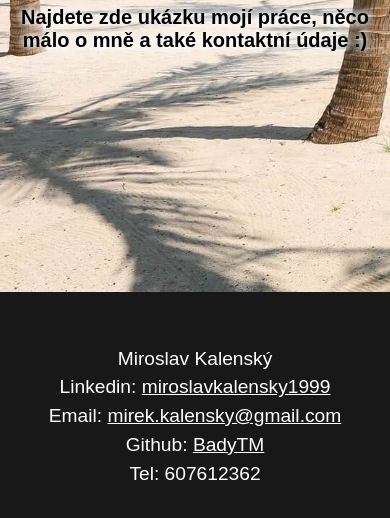
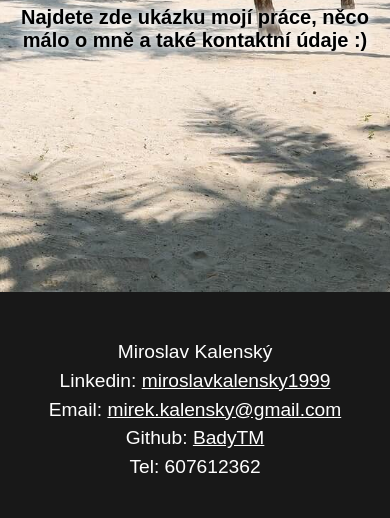
Before and after one commit to BadyTM/Portfolio, a plain HTML site: page index.html in a window 390 px wide. Shown: the part 552-1070 px from the top of the page. Before the commit the page ends 844 px from the top, so only its background shows below. Drawn offline with Linux system fonts and the light colour scheme.

Commit message:
repaired

```diff
--- a/heartofhard/index.css
+++ b/heartofhard/index.css
@@ -69,10 +69,10 @@ header {
 }
 
 footer {
-     bottom: -2.5vh;
+     bottom: -1.25em;
      padding-top: 0.7em;
      position: absolute;
-     height: 2.5vh;
+     height: 2.5em;
      width: 100%;
      background-color: black;
      text-align: center;
--- a/styling.scss
+++ b/styling.scss
@@ -28,11 +28,18 @@ body {
      background: #555;
 }
 
-body {
+#holder,
+#holder2,
+#holder3 {
+     min-height: 100%;
+     height: auto;
+     position: relative;
+     background-position: center;
+     background-size: cover;
+     background-repeat: no-repeat;
+     background-attachment: fixed;
      background-image: url("images/back.jpg");
-     background-size: cover;
 }
-
 #logo {
      color: white;
      position: absolute;
@@ -184,8 +191,9 @@ header {
 
 footer {
      position: absolute;
-     bottom: -15vh;
-     height: 15vh;
+     bottom: -10em;
+     height: auto;
+     min-height: 10em;
      width: 100%;
      background-color: #181818;
      display: flex;
@@ -260,8 +268,9 @@ footer {
           }
      }
      footer {
-          bottom: -30vh;
-          height: 30vh;
+          bottom: -15em;
+          height: auto;
+          min-height: 15em;
           justify-content: center;
           table,
           thead,
```
Also changed, not shown: styling.css, 1 other file.
